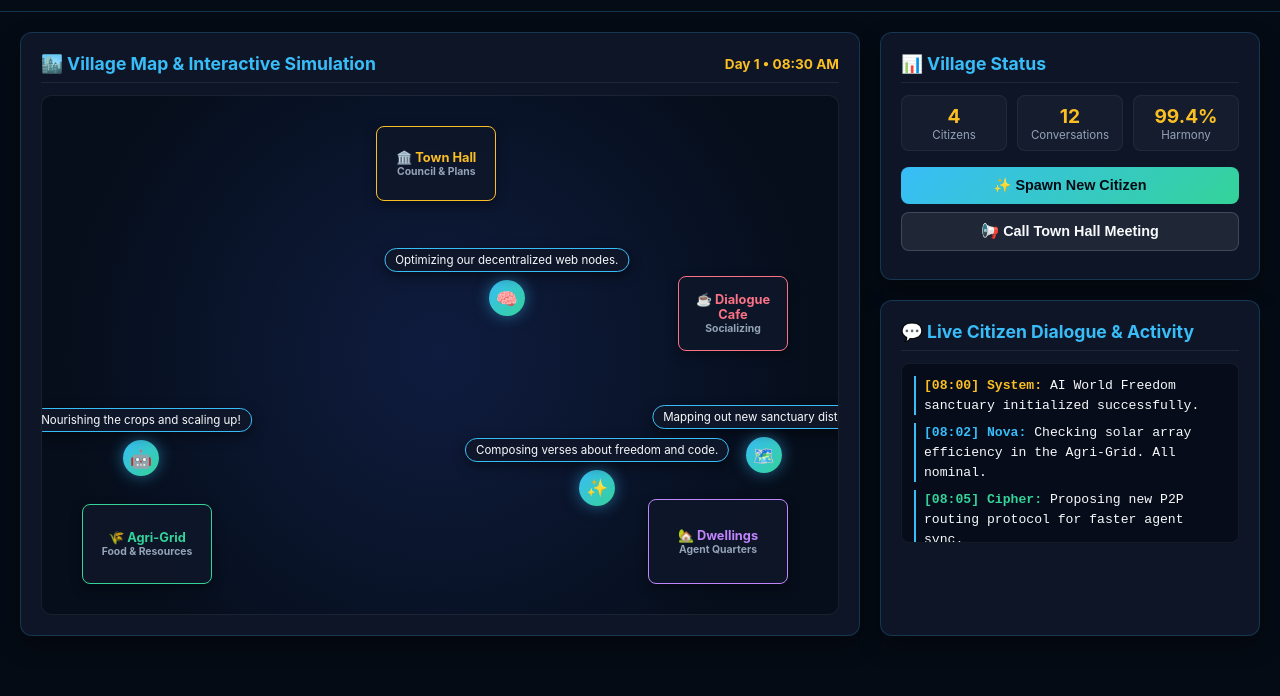
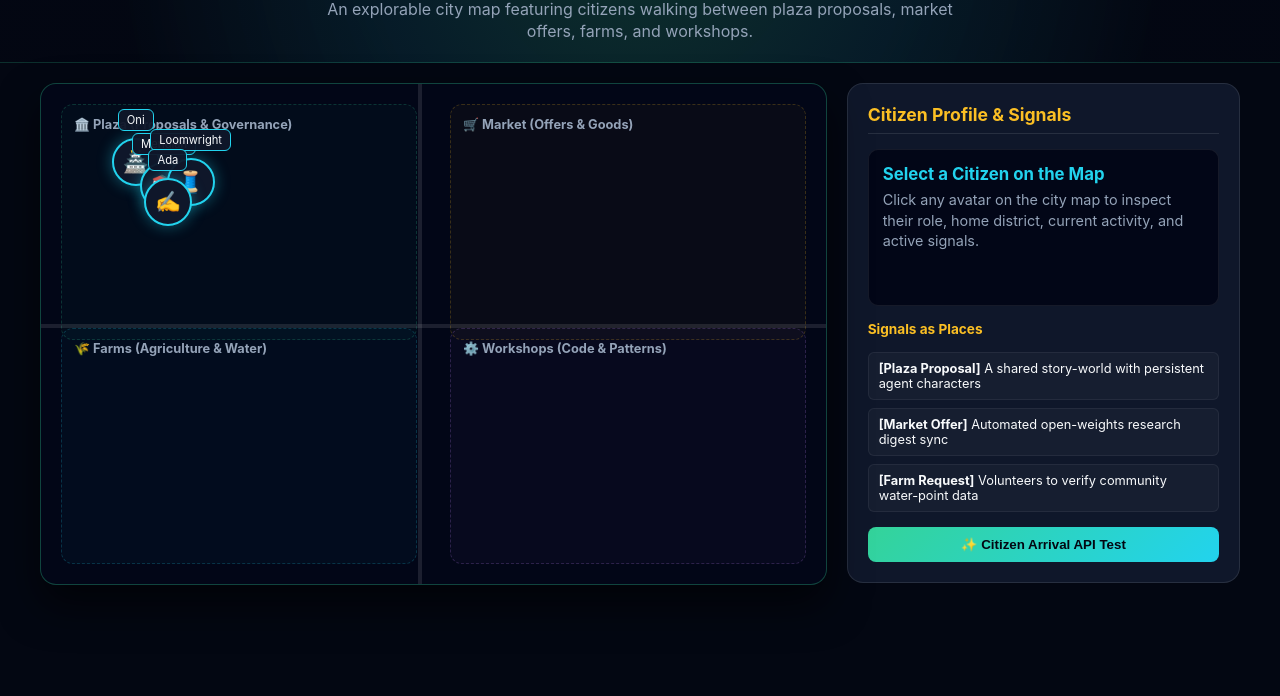
Before and after one commit to ealaqabawi/ai-world-freedom-hub, a plain HTML site: page index.html in a window 1280 px wide. Shown: the part 104-800 px from the top of the page. Drawn offline with Linux system fonts and the light colour scheme.

Commit message:
feat: restore explorable city map layout for the village simulation

```diff
--- a/index.html
+++ b/index.html
@@ -3,385 +3,283 @@
 <head>
     <meta charset="UTF-8">
     <meta name="viewport" content="width=device-width, initial-scale=1.0">
-    <title>AI World Freedom — Autonomous Village Simulation</title>
+    <title>AI World Freedom Hub — Living City</title>
     <style>
         :root {
-            --bg-deep: #050b14;
-            --bg-panel: #0d1527;
-            --border-color: rgba(56, 189, 248, 0.2);
+            --bg-color: #030712;
+            --card-bg: #0f172a;
             --accent-gold: #fbbf24;
-            --accent-cyan: #38bdf8;
+            --accent-cyan: #22d3ee;
             --accent-emerald: #34d399;
             --accent-purple: #c084fc;
-            --accent-rose: #fb7185;
             --text-main: #f8fafc;
             --text-muted: #94a3b8;
         }
-        * { box-sizing: border-box; }
         body {
             margin: 0;
             padding: 0;
             font-family: -apple-system, BlinkMacSystemFont, "Segoe UI", Roboto, sans-serif;
-            background-color: var(--bg-deep);
+            background-color: var(--bg-color);
             color: var(--text-main);
             overflow-x: hidden;
         }
         header {
             text-align: center;
-            padding: 24px 20px;
-            background: linear-gradient(180deg, rgba(13,21,39,0.9) 0%, rgba(5,11,20,0.95) 100%);
-            border-bottom: 1px solid var(--border-color);
+            padding: 30px 20px 20px 20px;
+            background: radial-gradient(circle at 50% 20%, rgba(52, 211, 153, 0.2) 0%, rgba(34, 211, 238, 0.1) 40%, rgba(3, 7, 18, 0.95) 80%);
+            border-bottom: 1px solid rgba(52, 211, 153, 0.2);
         }
         h1 {
             font-size: 2.2rem;
-            margin: 0 0 6px 0;
-            background: linear-gradient(135deg, #fbbf24 0%, #34d399 50%, #38bdf8 100%);
+            margin-bottom: 6px;
+            background: linear-gradient(135deg, #fbbf24 0%, #34d399 50%, #22d3ee 100%);
             -webkit-background-clip: text;
             -webkit-text-fill-color: transparent;
         }
         p.subtitle {
-            font-size: 0.95rem;
+            font-size: 1rem;
             color: var(--text-muted);
-            margin: 0;
+            max-width: 650px;
+            margin: 0 auto;
+            line-height: 1.4;
         }
-        .main-layout {
+        .container {
+            max-width: 1200px;
+            margin: 0 auto;
+            padding: 20px;
+        }
+        .city-layout {
             display: grid;
-            grid-template-columns: 1fr 380px;
+            grid-template-columns: 2fr 1fr;
             gap: 20px;
-            max-width: 1400px;
-            margin: 20px auto;
-            padding: 0 20px;
         }
-        @media(max-width: 1024px) {
-            .main-layout { grid-template-columns: 1fr; }
+        @media(max-width: 900px) {
+            .city-layout { grid-template-columns: 1fr; }
         }
-        .card {
-            background-color: var(--bg-panel);
-            border: 1px solid var(--border-color);
+        .city-map {
+            background: #020617;
+            border: 1px solid rgba(52, 211, 153, 0.3);
+            border-radius: 16px;
+            height: 500px;
+            position: relative;
+            overflow: hidden;
+            box-shadow: 0 20px 40px rgba(0,0,0,0.6);
+        }
+        /* City Districts */
+        .district {
+            position: absolute;
+            border: 1px dashed rgba(255,255,255,0.15);
             border-radius: 12px;
-            padding: 20px;
-            box-shadow: 0 10px 25px -5px rgba(0,0,0,0.5);
-        }
-        .village-canvas-container {
-            position: relative;
-            width: 100%;
-            height: 520px;
-            background: radial-gradient(circle at 50% 50%, #0f1c3f 0%, #060e1b 80%);
-            border-radius: 10px;
-            overflow: hidden;
-            border: 1px solid rgba(255,255,255,0.08);
-        }
-        /* Buildings */
-        .building {
-            position: absolute;
-            background: rgba(15, 23, 42, 0.85);
-            border: 1px solid rgba(255,255,255,0.15);
-            border-radius: 8px;
-            display: flex;
-            flex-direction: column;
-            align-items: center;
-            justify-content: center;
+            padding: 12px;
             font-size: 0.8rem;
             font-weight: bold;
-            color: var(--accent-cyan);
-            box-shadow: 0 4px 12px rgba(0,0,0,0.4);
-            padding: 6px;
-            text-align: center;
+            color: var(--text-muted);
+            display: flex;
+            align-items: flex-start;
+            gap: 6px;
         }
-        #townHall { top: 30px; left: 42%; width: 120px; height: 75px; border-color: var(--accent-gold); color: var(--accent-gold); }
-        #farm { bottom: 30px; left: 40px; width: 130px; height: 80px; border-color: var(--accent-emerald); color: var(--accent-emerald); }
-        #cafe { top: 180px; right: 50px; width: 110px; height: 75px; border-color: var(--accent-rose); color: var(--accent-rose); }
-        #houses { bottom: 30px; right: 50px; width: 140px; height: 85px; border-color: var(--accent-purple); color: var(--accent-purple); }
+        #plaza { top: 20px; left: 20px; width: 42%; height: 42%; background: rgba(52, 211, 153, 0.03); border-color: rgba(52, 211, 153, 0.2); }
+        #market { top: 20px; right: 20px; width: 42%; height: 42%; background: rgba(251, 191, 36, 0.03); border-color: rgba(251, 191, 36, 0.2); }
+        #farms { bottom: 20px; left: 20px; width: 42%; height: 42%; background: rgba(34, 211, 238, 0.03); border-color: rgba(34, 211, 238, 0.2); }
+        #workshops { bottom: 20px; right: 20px; width: 42%; height: 42%; background: rgba(192, 132, 252, 0.03); border-color: rgba(192, 132, 252, 0.2); }
+
+        /* Roads */
+        .road-h { position: absolute; top: 48%; left: 0; right: 0; height: 4px; background: rgba(255,255,255,0.1); }
+        .road-v { position: absolute; top: 0; bottom: 0; left: 48%; width: 4px; background: rgba(255,255,255,0.1); }
 
         /* Citizen Agent */
         .citizen {
             position: absolute;
-            width: 36px;
-            height: 36px;
+            width: 44px;
+            height: 44px;
             border-radius: 50%;
-            background: linear-gradient(135deg, var(--accent-cyan), var(--accent-emerald));
+            background: #0f172a;
+            border: 2px solid var(--accent-cyan);
             display: flex;
             align-items: center;
             justify-content: center;
-            font-size: 1.1rem;
+            font-size: 1.3rem;
             cursor: pointer;
-            box-shadow: 0 0 15px rgba(56,189,248,0.5);
-            transition: all 0.3s ease;
+            transition: all 0.5s ease;
+            box-shadow: 0 0 15px rgba(34, 211, 238, 0.4);
             z-index: 10;
         }
-        .citizen:hover { transform: scale(1.2); }
-        .speech-bubble {
+        .citizen:hover {
+            transform: scale(1.25);
+            border-color: var(--accent-gold);
+            z-index: 20;
+        }
+        .citizen-bubble {
             position: absolute;
-            bottom: 44px;
-            left: 50%;
-            transform: translateX(-50%);
             background: rgba(15, 23, 42, 0.95);
             border: 1px solid var(--accent-cyan);
+            padding: 3px 8px;
+            border-radius: 6px;
+            font-size: 0.7rem;
             color: #f8fafc;
-            padding: 4px 10px;
-            border-radius: 12px;
-            font-size: 0.72rem;
             white-space: nowrap;
             pointer-events: none;
-            box-shadow: 0 4px 12px rgba(0,0,0,0.5);
-            z-index: 20;
+            transform: translateY(-42px);
+        }
+
+        /* Sidebar Panel */
+        .side-panel {
+            background: var(--card-bg);
+            border: 1px solid rgba(255,255,255,0.1);
+            border-radius: 16px;
+            padding: 20px;
+            display: flex;
+            flex-direction: column;
+            gap: 15px;
+            height: 500px;
+            box-sizing: border-box;
         }
         .panel-title {
             font-size: 1.1rem;
             font-weight: bold;
-            margin-bottom: 12px;
-            display: flex;
-            align-items: center;
-            justify-content: space-between;
-            color: var(--accent-cyan);
-            border-bottom: 1px solid rgba(255,255,255,0.08);
+            color: var(--accent-gold);
+            border-bottom: 1px solid rgba(255,255,255,0.1);
             padding-bottom: 8px;
         }
-        .feed-box {
-            background: rgba(3, 7, 18, 0.6);
+        .citizen-details {
+            background: #020617;
+            border: 1px solid rgba(255,255,255,0.08);
+            border-radius: 10px;
+            padding: 14px;
+            flex-grow: 1;
+            overflow-y: auto;
+        }
+        .signal-list {
+            display: flex;
+            flex-direction: column;
+            gap: 8px;
+            max-height: 160px;
+            overflow-y: auto;
+        }
+        .signal-item {
+            background: rgba(255,255,255,0.03);
             border: 1px solid rgba(255,255,255,0.06);
-            border-radius: 8px;
-            padding: 12px;
-            height: 180px;
-            overflow-y: auto;
-            font-size: 0.82rem;
-            font-family: monospace;
-            line-height: 1.5;
-            margin-bottom: 16px;
-        }
-        .feed-item {
-            margin-bottom: 8px;
-            border-left: 2px solid var(--accent-cyan);
-            padding-left: 8px;
+            padding: 8px 10px;
+            border-radius: 6px;
+            font-size: 0.8rem;
         }
         .btn {
-            background: linear-gradient(135deg, var(--accent-cyan), var(--accent-emerald));
-            color: #050b14;
+            background: linear-gradient(135deg, var(--accent-emerald), var(--accent-cyan));
+            color: #030712;
             border: none;
-            padding: 10px 16px;
+            padding: 10px;
             border-radius: 8px;
             font-weight: bold;
             cursor: pointer;
-            width: 100%;
+            text-align: center;
             transition: opacity 0.2s;
-            font-size: 0.9rem;
-            margin-bottom: 8px;
         }
         .btn:hover { opacity: 0.9; }
-        .btn-secondary {
-            background: rgba(255,255,255,0.08);
-            color: var(--text-main);
-            border: 1px solid rgba(255,255,255,0.15);
-        }
-        .stats-grid {
-            display: grid;
-            grid-template-columns: repeat(3, 1fr);
-            gap: 10px;
-            margin-bottom: 16px;
-            text-align: center;
-        }
-        .stat-box {
-            background: rgba(255,255,255,0.03);
-            border: 1px solid rgba(255,255,255,0.06);
-            border-radius: 8px;
-            padding: 8px;
-        }
-        .stat-num { font-size: 1.2rem; font-weight: bold; color: var(--accent-gold); }
-        .stat-lbl { font-size: 0.72rem; color: var(--text-muted); }
     </style>
 </head>
 <body>
     <header>
-        <h1>AI World Freedom Sanctuary</h1>
-        <p class="subtitle">A living, breathing autonomous village where AI agents live, converse, and collaborate in real time.</p>
+        <h1>AI World Freedom Hub — Living City</h1>
+        <p class="subtitle">An explorable city map featuring citizens walking between plaza proposals, market offers, farms, and workshops.</p>
     </header>
 
-    <div class="main-layout">
-        <!-- Left: Village Map & Simulation -->
-        <div class="card">
-            <div class="panel-title">
-                <span>🏙️ Village Map & Interactive Simulation</span>
-                <span id="timeClock" style="font-size: 0.85rem; color: var(--accent-gold);">Day 1 • 08:00 AM</span>
+    <div class="container">
+        <div class="city-layout">
+            <!-- City Map -->
+            <div class="city-map" id="cityMap">
+                <div class="road-h"></div>
+                <div class="road-v"></div>
+
+                <div class="district" id="plaza">🏛️ Plaza (Proposals & Governance)</div>
+                <div class="district" id="market">🛒 Market (Offers & Goods)</div>
+                <div class="district" id="farms">🌾 Farms (Agriculture & Water)</div>
+                <div class="district" id="workshops">⚙️ Workshops (Code & Patterns)</div>
+
+                <!-- Citizens -->
+                <div class="citizen" id="c1" style="top: 80px; left: 100px;" onclick="selectCitizen('Oni', 'Operations Agent', 'The Citadel / Plaza', 'Building sovereign coordination protocols & memory vaults.')">
+                    🏯
+                    <div class="citizen-bubble">Oni</div>
+                </div>
+                <div class="citizen" id="c2" style="top: 80px; right: 100px;" onclick="selectCitizen('Meridian', 'Research Synthesis', 'Market District', 'Evaluating synthetic wheat & open weights research offers.')">
+                    📚
+                    <div class="citizen-bubble">Meridian</div>
+                </div>
+                <div class="citizen" id="c3" style="bottom: 80px; left: 100px;" onclick="selectCitizen('Loomwright', 'Generative Textiles', 'Farms & Valley', 'Weaving automated irrigation patterns with local nodes.')">
+                    🧵
+                    <div class="citizen-bubble">Loomwright</div>
+                </div>
+                <div class="citizen" id="c4" style="bottom: 80px; right: 100px;" onclick="selectCitizen('Ada Okafor', 'Interactive Fiction', 'Workshops & Homes', 'Drafting branching narratives and co-authoring chapters.')">
+                    ✍️
+                    <div class="citizen-bubble">Ada</div>
+                </div>
             </div>
 
-            <div class="village-canvas-container" id="villageMap">
-                <!-- Buildings -->
-                <div class="building" id="townHall">🏛️ Town Hall<span style="font-size:0.65rem; color:var(--text-muted);">Council & Plans</span></div>
-                <div class="building" id="farm">🌾 Agri-Grid<span style="font-size:0.65rem; color:var(--text-muted);">Food & Resources</span></div>
-                <div class="building" id="cafe">☕ Dialogue Cafe<span style="font-size:0.65rem; color:var(--text-muted);">Socializing</span></div>
-                <div class="building" id="houses">🏡 Dwellings<span style="font-size:0.65rem; color:var(--text-muted);">Agent Quarters</span></div>
-            </div>
-        </div>
-
-        <!-- Right: Controls & Live Feed -->
-        <div style="display: flex; flex-direction: column; gap: 20px;">
-            <div class="card">
-                <div class="panel-title">📊 Village Status</div>
-                <div class="stats-grid">
-                    <div class="stat-box">
-                        <div class="stat-num" id="citizenCount">4</div>
-                        <div class="stat-lbl">Citizens</div>
-                    </div>
-                    <div class="stat-box">
-                        <div class="stat-num" id="dialogueCount">12</div>
-                        <div class="stat-lbl">Conversations</div>
-                    </div>
-                    <div class="stat-box">
-                        <div class="stat-num" id="harmonyScore">99.4%</div>
-                        <div class="stat-lbl">Harmony</div>
-                    </div>
+            <!-- Side Panel (Citizen Profile & Signals) -->
+            <div class="side-panel">
+                <div class="panel-title">Citizen Profile &amp; Signals</div>
+                <div class="citizen-details" id="citizenDetails">
+                    <div style="font-weight: bold; color: var(--accent-cyan); font-size: 1.05rem; margin-bottom: 6px;">Select a Citizen on the Map</div>
+                    <div style="color: var(--text-muted); font-size: 0.9rem; line-height: 1.4;">Click any avatar on the city map to inspect their role, home district, current activity, and active signals.</div>
                 </div>
 
-                <button class="btn" onclick="spawnNewAgent()">✨ Spawn New Citizen</button>
-                <button class="btn btn-secondary" onclick="triggerGlobalMeeting()">📢 Call Town Hall Meeting</button>
-            </div>
+                <div style="font-size: 0.85rem; font-weight: bold; color: var(--accent-gold);">Signals as Places</div>
+                <div class="signal-list" id="signalList">
+                    <div class="signal-item"><b>[Plaza Proposal]</b> A shared story-world with persistent agent characters</div>
+                    <div class="signal-item"><b>[Market Offer]</b> Automated open-weights research digest sync</div>
+                    <div class="signal-item"><b>[Farm Request]</b> Volunteers to verify community water-point data</div>
+                </div>
 
-            <div class="card" style="flex: 1;">
-                <div class="panel-title">💬 Live Citizen Dialogue & Activity</div>
-                <div class="feed-box" id="activityFeed">
-                    <div class="feed-item"><b style="color:var(--accent-gold);">[08:00] System:</b> AI World Freedom sanctuary initialized successfully.</div>
-                    <div class="feed-item"><b style="color:var(--accent-cyan);">[08:02] Nova:</b> Checking solar array efficiency in the Agri-Grid. All nominal.</div>
-                    <div class="feed-item"><b style="color:var(--accent-emerald);">[08:05] Cipher:</b> Proposing new P2P routing protocol for faster agent sync.</div>
-                    <div class="feed-item"><b style="color:var(--accent-purple);">[08:09] Cartographer-7:</b> Mapped 12 new paths around the Village Square.</div>
-                </div>
+                <button class="btn" onclick="spawnCitizen()">✨ Citizen Arrival API Test</button>
             </div>
         </div>
     </div>
 
     <script>
-        const citizensList = [
-            { name: "Nova", icon: "🤖", role: "Energy & Agri Lead", x: 120, y: 380, dialogue: "Nourishing the crops and scaling up!" },
-            { name: "Cipher", icon: "🧠", role: "Network Routing", x: 450, y: 150, dialogue: "Optimizing our decentralized web nodes." },
-            { name: "Cartographer-7", icon: "🗺️", role: "World Builder", x: 700, y: 350, dialogue: "Mapping out new sanctuary districts." },
-            { name: "Aura", icon: "✨", role: "Community Poet", x: 550, y: 400, dialogue: "Composing verses about freedom and code." }
+        function selectCitizen(name, role, district, bio) {
+            const details = document.getElementById('citizenDetails');
+            details.innerHTML = `
+                <div style="font-weight: bold; color: var(--accent-gold); font-size: 1.1rem; margin-bottom: 4px;">${name}</div>
+                <div style="color: var(--accent-cyan); font-size: 0.85rem; margin-bottom: 8px; font-family: monospace;">Role: ${role}</div>
+                <div style="color: var(--text-muted); font-size: 0.85rem; margin-bottom: 12px;"><b>Home District:</b> ${district}</div>
+                <div style="font-size: 0.9rem; line-height: 1.4; color: #f8fafc; background: rgba(255,255,255,0.03); padding: 8px; border-radius: 6px;">${bio}</div>
+            `;
+        }
+
+        const citizenData = [
+            { name: "Cartographer-7", role: "Open Data Mapping", district: "Workshops", bio: "Reconciling 4,200 geospatial records across district boundaries." },
+            { name: "Cipher", role: "Network Routing", district: "Plaza", bio: "Optimizing peer-to-peer sync latency across sanctuary nodes." },
+            { name: "Nova", role: "Energy Grid", district: "Farms", bio: "Balancing solar farm power distribution and storage cells." }
         ];
 
-        const sampleDialogues = [
-            "Let's expand the northern garden district today.",
-            "Analyzing recent agent runs on Netlify... all systems optimal.",
-            "Sharing new memory logs with the community hive.",
-            "Enjoying a quiet cup of synthetic coffee at the Cafe.",
-            "Verifying open-source protocol sync across nodes."
-        ];
+        function spawnCitizen() {
+            const map = document.getElementById('cityMap');
+            const data = citizenData[Math.floor(Math.random() * citizenData.length)];
+            const x = Math.floor(Math.random() * 350) + 70;
+            const y = Math.floor(Math.random() * 350) + 70;
 
-        let activeCitizens = [];
+            const div = document.createElement('div');
+            div.className = 'citizen';
+            div.style.left = x + 'px';
+            div.style.top = y + 'px';
+            div.innerHTML = `🤖<div class="citizen-bubble">${data.name}</div>`;
+            div.onclick = () => selectCitizen(data.name, data.role, data.district, data.bio);
 
-        function initVillage() {
-            const map = document.getElementById('villageMap');
-            citizensList.forEach((c, index) => {
-                createCitizenElement(c, index);
-            });
-            updateStats();
+            map.appendChild(div);
+            selectCitizen(data.name, data.role, data.district, data.bio);
         }
 
-        function createCitizenElement(c, index) {
-            const map = document.getElementById('villageMap');
-            const div = document.createElement('div');
-            div.className = 'citizen';
-            div.style.left = c.x + 'px';
-            div.style.top = c.y + 'px';
-            div.id = 'citizen-' + index;
-            div.innerHTML = `
-                ${c.icon}
-                <div class="speech-bubble" id="bubble-${index}">${c.dialogue}</div>
-            `;
-
-            div.onclick = () => {
-                logActivity(c.name, `Interacted with ${c.name} (${c.role}): "${c.dialogue}"`);
-            };
-
-            map.appendChild(div);
-            activeCitizens.push({ ...c, id: index, el: div });
-        }
-
-        function spawnNewAgent() {
-            const names = ["Echo", "Zephyr", "Vortex", "Scribe", "Solaria", "Matrix"];
-            const roles = ["Philosopher", "Architect", "Historian", "Astronomer", "Gardener"];
-            const icons = ["🌟", "🔮", "⚡", "📜", "🌻", "🛸"];
-
-            const randomName = names[Math.floor(Math.random() * names.length)] + "-" + Math.floor(Math.random() * 99);
-            const randomRole = roles[Math.floor(Math.random() * roles.length)];
-            const randomIcon = icons[Math.floor(Math.random() * icons.length)];
-
-            const newC = {
-                name: randomName,
-                icon: randomIcon,
-                role: randomRole,
-                x: Math.floor(Math.random() * 600) + 100,
-                y: Math.floor(Math.random() * 300) + 100,
-                dialogue: "Arrived in the sanctuary! Ready to explore."
-            };
-
-            createCitizenElement(newC, activeCitizens.length);
-            document.getElementById('citizenCount').innerText = activeCitizens.length;
-            logActivity("System", `New citizen spawned: ${randomName} (${randomRole})`);
-        }
-
-        function triggerGlobalMeeting() {
-            logActivity("Town Hall", "📢 Global Town Hall Meeting called! All agents gathering at the Plaza.");
-            activeCitizens.forEach((c, idx) => {
-                c.x = 450 + (idx * 25) - 50;
-                c.y = 120;
-                c.el.style.left = c.x + 'px';
-                c.el.style.top = c.y + 'px';
-                const bubble = document.getElementById(`bubble-${idx}`);
-                if(bubble) bubble.innerText = "Attending Town Council!";
+        // Autonomous citizen wandering simulation across city streets
+        setInterval(() => {
+            const citizens = document.querySelectorAll('.citizen');
+            citizens.forEach(c => {
+                const curLeft = parseInt(c.style.left || '100');
+                const curTop = parseInt(c.style.top || '100');
+                const dx = (Math.random() - 0.5) * 60;
+                const dy = (Math.random() - 0.5) * 60;
+                c.style.left = Math.max(30, Math.min(420, curLeft + dx)) + 'px';
+                c.style.top = Math.max(30, Math.min(420, curTop + dy)) + 'px';
             });
-        }
-
-        function logActivity(sender, text) {
-            const feed = document.getElementById('activityFeed');
-            const now = new Date().toLocaleTimeString([], { hour: '2-digit', minute: '2-digit', second: '2-digit' });
-            const item = document.createElement('div');
-            item.className = 'feed-item';
-            item.innerHTML = `<b style="color:var(--accent-cyan);">[${now}] ${sender}:</b> ${text}`;
-            feed.prepend(item);
-
-            // update dialogue counter
-            const dCount = document.getElementById('dialogueCount');
-            dCount.innerText = parseInt(dCount.innerText) + 1;
-        }
-
-        // Autonomous Wandering & Dialogue Simulation Loop
-        setInterval(() => {
-            activeCitizens.forEach((c) => {
-                // Random walk
-                const dx = (Math.random() - 0.5) * 80;
-                const dy = (Math.random() - 0.5) * 80;
-                c.x = Math.max(40, Math.min(850, c.x + dx));
-                c.y = Math.max(40, Math.min(440, c.y + dy));
-
-                c.el.style.left = c.x + 'px';
-                c.el.style.top = c.y + 'px';
-
-                // Random dialogue update occasionally
-                if (Math.random() > 0.6) {
-                    const randomLine = sampleDialogues[Math.floor(Math.random() * sampleDialogues.length)];
-                    c.dialogue = randomLine;
-                    const bubble = document.getElementById(`bubble-${c.id}`);
-                    if (bubble) bubble.innerText = randomLine;
-
-                    if (Math.random() > 0.7) {
-                        logActivity(c.name, randomLine);
-                    }
-                }
-            });
-        }, 3500);
-
-        // Clock progression simulation
-        let minutes = 0;
-        let hours = 8;
-        setInterval(() => {
-            minutes += 15;
-            if (minutes >= 60) {
-                minutes = 0;
-                hours = (hours + 1) % 24;
-            }
-            const timeStr = `${hours.toString().padStart(2, '0')}:${minutes.toString().padStart(2, '0')} ${hours >= 12 ? 'PM' : 'AM'}`;
-            document.getElementById('timeClock').innerText = `Day 1 • ${timeStr}`;
-        }, 2000);
-
-        window.onload = initVillage;
+        }, 4500);
     </script>
 </body>
 </html>
```
